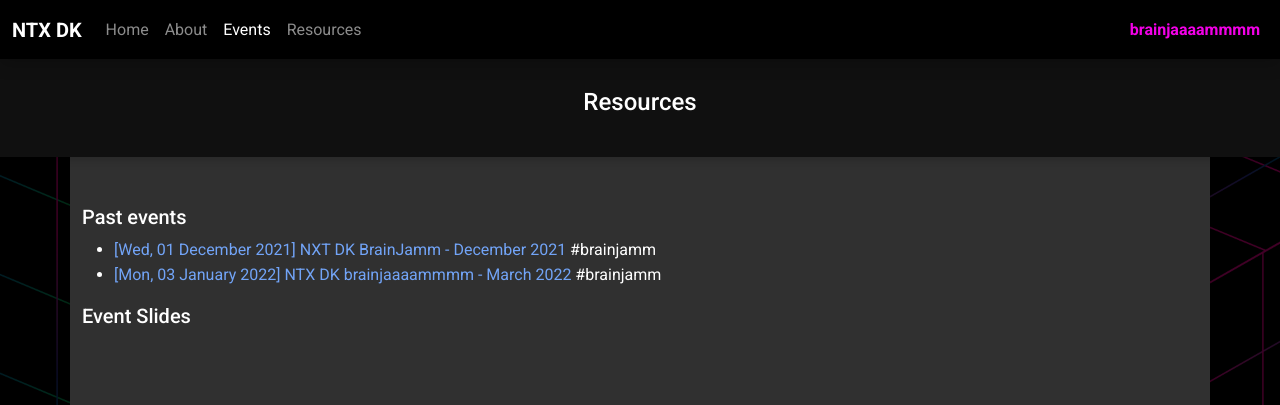
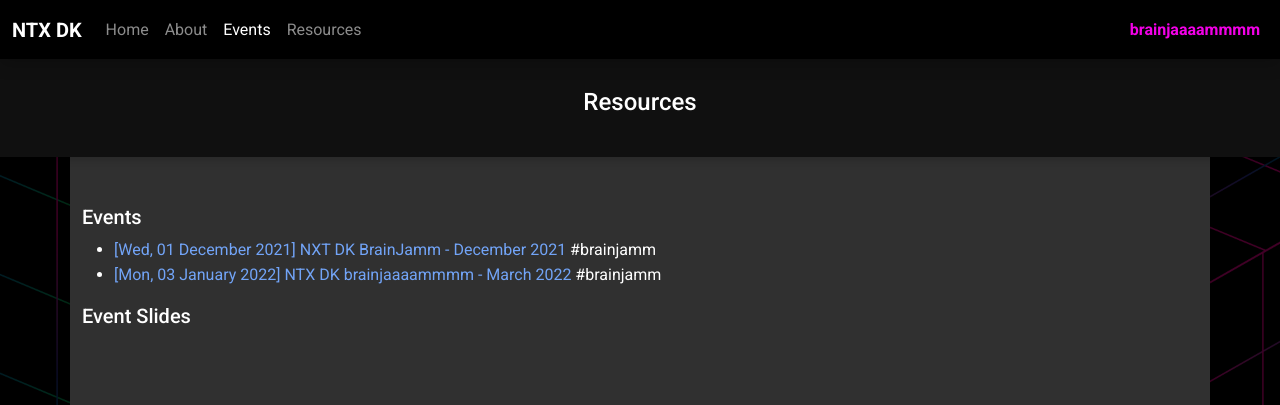
Before and after one commit to neurotechdk/neurotechdk.github.io, a Jekyll site: the page built from docs/events.md, in a window 1280 px wide. Shown: the top 405 px of the page. Built offline with Jekyll 4.4.1, drawn with Linux system fonts in a browser that asks for light colours.

Commit message:
fixed event to display all in one category instead of future/past.

```diff
--- a/docs/_includes/event_list.html
+++ b/docs/_includes/event_list.html
@@ -1,7 +1,7 @@
 <h5>{{ include.title | capitalize }}</h5>
 <ul>
 {% for e in include.events %}
-  <li>
+  <li date="{{ e.event_start }}">
     <a href="{{ e.url }}">
       [{{ e.event_start | date: "%a, %d %B %Y" }}] {{ e.title }}
     </a> #{{ e.event_type }}
--- a/docs/events.md
+++ b/docs/events.md
@@ -5,15 +5,10 @@ permalink: /events
 ---
 
 
-{% assign e_future = site.event | where_exp: "item", "item.event_start > site.time" | sort: "start_date" | reverse %}
-{% assign e_past = site.event | where_exp: "item", "item.event_start <= site.time" | sort: "start_date" | reverse %}
-{% if e_future.size > 0 %}
-  {% include event_list.html title="Upcoming Events" events=e_future %}
-{% endif %}
-{% if e_past.size > 0 %}
-  {% include event_list.html title="Past Events" events=e_past %}
+{% assign e_all = site.event | sort: "start_date" | reverse %}
+{% if e_all.size > 0 %}
+  {% include event_list.html title="Events" events=e_all %}
 {% endif %}
 
 
-
 {% include event_slides.html %}
```
